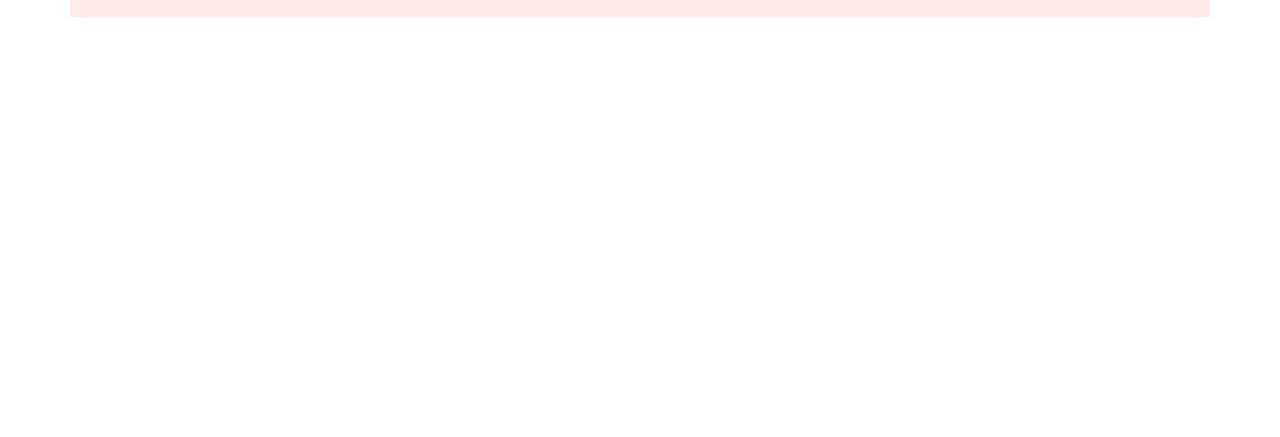
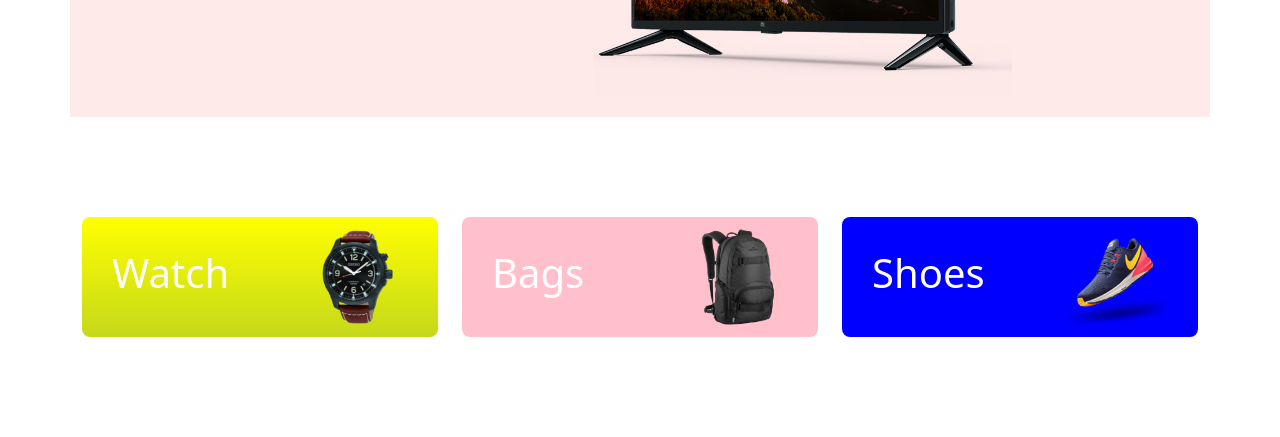
Before and after one commit to zbiplop/Bootstrap-ecommerce, a plain HTML site: page index.html in a window 1280 px wide. Shown: the part 526-963 px from the top of the page. Before the commit the page ends 800 px from the top, so only its background shows below. Drawn offline with nearby package versions, Linux system fonts and the light colour scheme.

Commit message:
catagories v1

```diff
--- a/index.html
+++ b/index.html
@@ -10,7 +10,7 @@
 </head>
 <body>
     <div class="container">
-        <nav class="navbar navbar-expand-lg navbar-light bg-light">
+        <nav class="navbar top-fixed navbar-expand-lg navbar-light bg-light">
             <div class="container-fluid">
               <a class="navbar-brand" href="#">
                   <img src="images/logo.png" alt="">
@@ -85,7 +85,32 @@
               <span class="visually-hidden">Next</span>
             </button>
           </div>
+          <div class="container catagories">
+            <div class="row">
+              <div class="col-md-4">
+                <div class="d-flex justify-content-between align-items-center watch">
+                  <h1>Watch</h1>
+                  <img src="images/categories/watch.png" alt="">
+                </div>
+              </div>
+              <div class="col-md-4">
+                <div class="d-flex justify-content-between align-items-center bags">
+                  <h1>Bags</h1>
+                  <img src="images/categories/bag.png" alt="">
+                </div>
+              </div>
+              <div class="col-md-4">
+                <div class="d-flex justify-content-between align-items-center shoes">
+                  <h1>Shoes</h1>
+                  <img src="images/categories/shoes.png" alt="">
+                </div>
+              </div>
+            </div>
+          </div>
+
     </div>
     <script src="https://cdn.jsdelivr.net/npm/bootstrap@5.1.2/dist/js/bootstrap.bundle.min.js" integrity="sha384-kQtW33rZJAHjgefvhyyzcGF3C5TFyBQBA13V1RKPf4uH+bwyzQxZ6CmMZHmNBEfJ" crossorigin="anonymous"></script>
+    <script src="https://cdn.jsdelivr.net/npm/@popperjs/core@2.10.2/dist/umd/popper.min.js" integrity="sha384-7+zCNj/IqJ95wo16oMtfsKbZ9ccEh31eOz1HGyDuCQ6wgnyJNSYdrPa03rtR1zdB" crossorigin="anonymous"></script>
+    <script src="https://cdn.jsdelivr.net/npm/bootstrap@5.1.2/dist/js/bootstrap.min.js" integrity="sha384-PsUw7Xwds7x08Ew3exXhqzbhuEYmA2xnwc8BuD6SEr+UmEHlX8/MCltYEodzWA4u" crossorigin="anonymous"></script>
 </body>
 </html>
--- a/style.css
+++ b/style.css
@@ -1,6 +1,34 @@
+.container{
+    margin-bottom: 100px;
+}
 .bg-color{
 background-color: #feeae9;
 }
 .carousel-inner{
     padding: 20px 40px;
+    border-radius: 8px;
 }
+.catagories{
+    margin: none;
+    padding: none;
+}
+.catagories h1{
+    color: #fff;
+}
+.catagories img{
+    height: 100px;
+}
+.watch, .bags, .shoes{
+    padding: 10px 30px;
+    border-radius: 8px;
+}
+.watch{
+    background-image: linear-gradient(#ffff00, #c5d81b);
+
+}
+.bags{
+    background-color: pink;
+}
+.shoes{
+    background-color: blue;
+}
```
